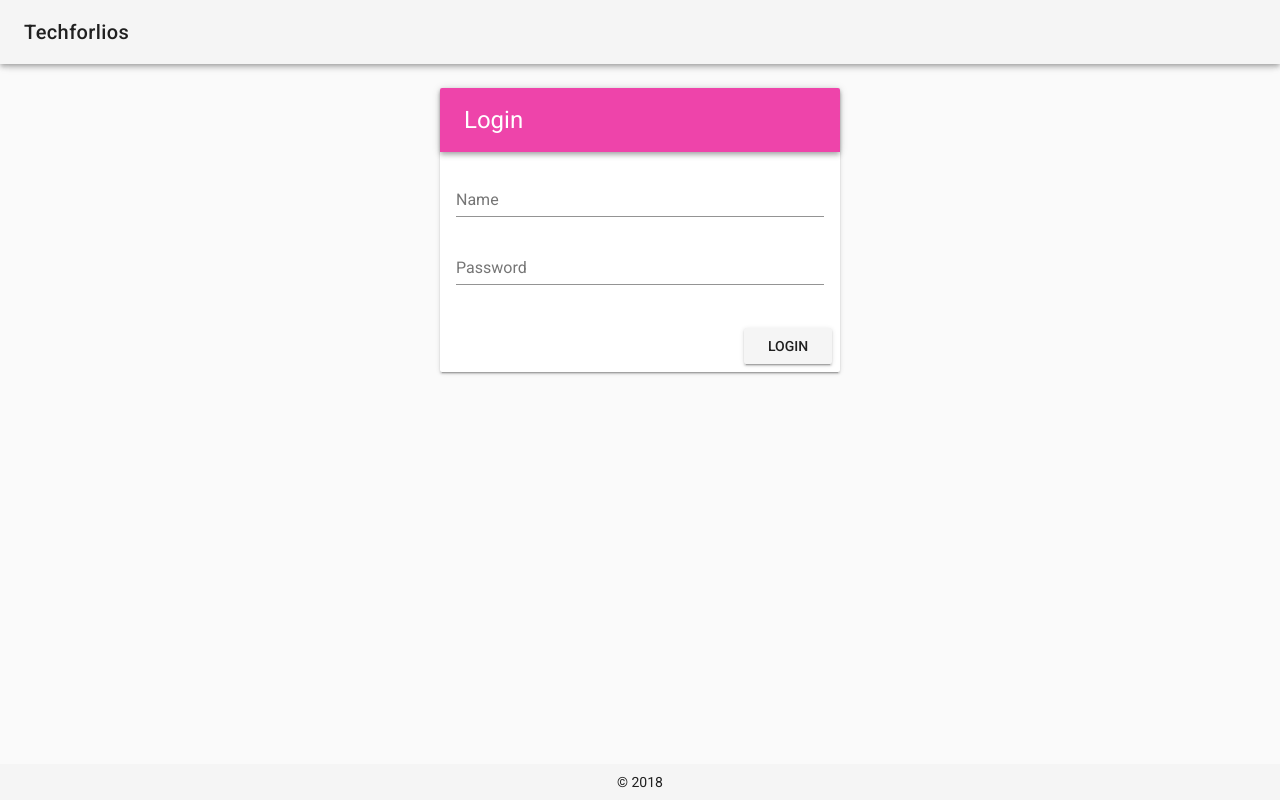
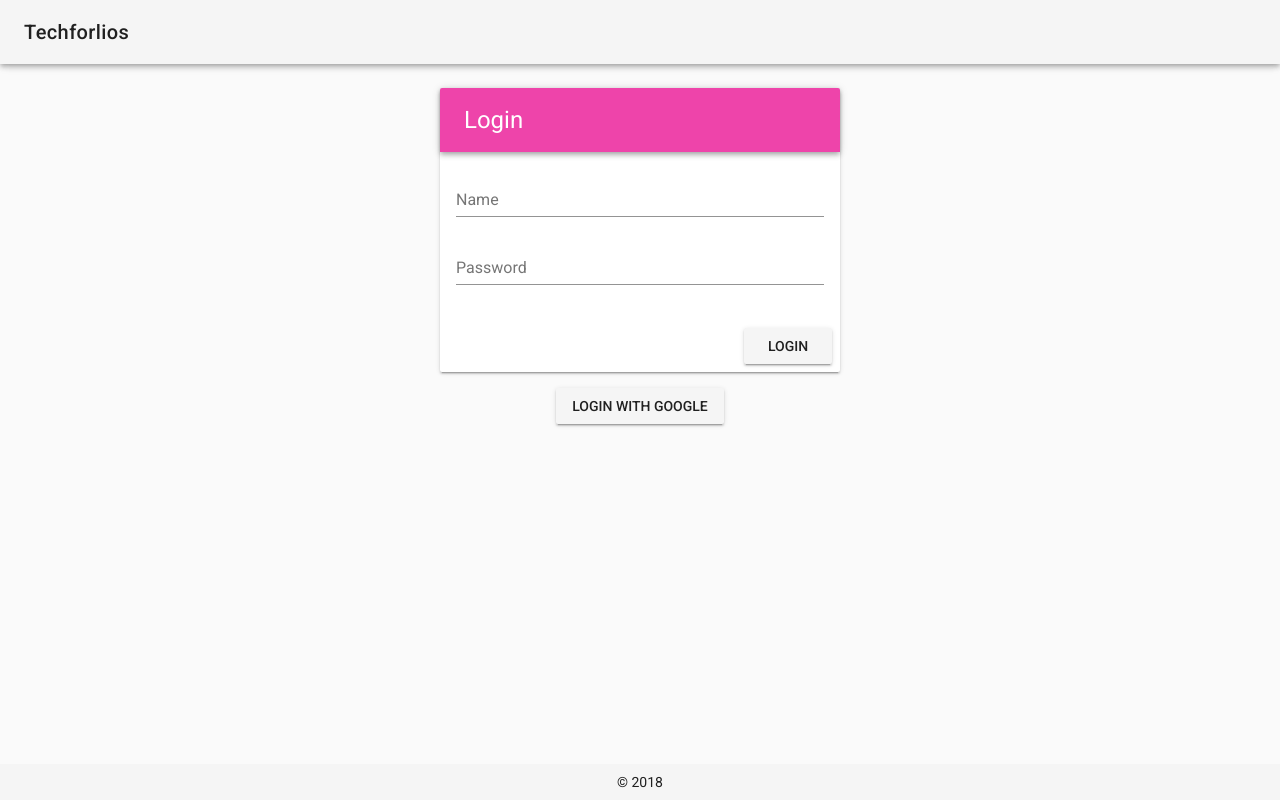
Before and after one commit to douglasleekiathui/wwcode, a Vue app: page /login in a window 1280 px wide. Built offline with nearby package versions, Linux system fonts and the light colour scheme.

Commit message:
Add firebase sign in

```diff
--- a/index.html
+++ b/index.html
@@ -3,7 +3,7 @@
   <head>
     <meta charset="utf-8">
     <meta name="viewport" content="width=device-width,initial-scale=1.0">
-    <title>Techforlios</title>
+    <title>Techfolios</title>
     <link href='https://fonts.googleapis.com/css?family=Roboto:300,400,500,700|Material+Icons' rel="stylesheet">
     <link href="https://cdn.jsdelivr.net/npm/font-awesome@4.7.0/css/font-awesome.min.css" rel="stylesheet">
   </head>
--- a/package.json
+++ b/package.json
@@ -11,6 +11,7 @@
   },
   "dependencies": {
     "@fortawesome/fontawesome-free": "^5.2.0",
+    "firebase": "^5.3.0",
     "vue": "^2.5.2",
     "vue-router": "^3.0.1",
     "vuetify": "^1.0.0",
--- a/src/App.vue
+++ b/src/App.vue
@@ -20,7 +20,7 @@ export default {
       miniVariant: false,
       right: true,
       rightDrawer: false,
-      title: 'Vuetify.js'
+      title: 'Techfolios'
     }
   },
   name: 'App'
--- a/src/components/Login.vue
+++ b/src/components/Login.vue
@@ -1,6 +1,6 @@
 <template>
 <v-container>
-    <v-layout align-center justify-center>
+    <v-layout column align-center justify-center>
     <v-card width="400">
         <v-toolbar color="primary" class="headline white--text">Login</v-toolbar>
         <v-card-text>
@@ -25,11 +25,19 @@
             <v-btn @click="submit">Login</v-btn>
         </v-card-actions>
     </v-card>
+
+    <v-btn width="400"
+    class="ma-3"
+    @click="googleLogin"
+    >Login with Google
+    </v-btn>
     </v-layout>
 </v-container>
 </template>
 
 <script>
+import firebase from 'firebase/app'
+
 export default {
     data(){
         return{
@@ -57,6 +65,19 @@ export default {
                     this.$router.push('/');
                 }
             }
+        },
+        googleLogin(){
+          var provider = new firebase.auth.GoogleAuthProvider();
+          provider.addScope('profile');
+          provider.addScope('email');
+          firebase.auth().signInWithPopup(provider).then(
+            (result) => {
+              let token = result.credential.accessToken;
+              let user = result.user;
+              if (token) {
+                this.$router.push('/');
+              }
+          });
         }
     }
 }
--- a/src/main.js
+++ b/src/main.js
@@ -9,6 +9,8 @@ import 'vuetify/dist/vuetify.min.css'
 import '@fortawesome/fontawesome-free/css/all.css'
 
 import store from './store'
+
+import firebase from 'firebase'
 
 Vue.use(Vuetify, {
   theme: {
@@ -25,6 +27,16 @@ Vue.use(Vuetify, {
 
 Vue.config.productionTip = false
 
+var config = {
+  apiKey: "AIzaSyAljy2qyXNmoqP-Qusr-4xO8hjBEAUnh28",
+    authDomain: "wwcode-2018.firebaseapp.com",
+    databaseURL: "https://wwcode-2018.firebaseio.com",
+    projectId: "wwcode-2018",
+    storageBucket: "wwcode-2018.appspot.com",
+    messagingSenderId: "217074971619"
+};
+firebase.initializeApp(config);
+
 /* eslint-disable no-new */
 new Vue({
   el: '#app',
```
Also changed, not shown: 1 other file (tests, documents, lock files or other folders).
